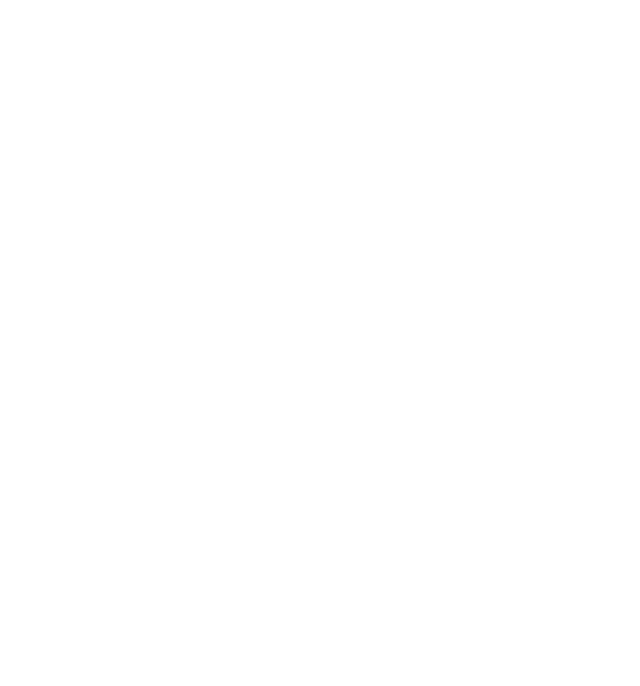
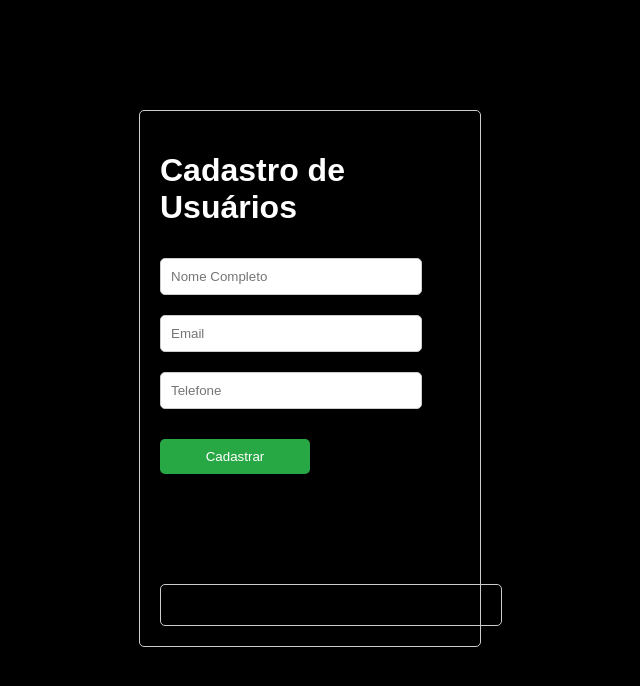
Before and after one commit to Orlando-Paulo99/Search-Person, a plain HTML site: page cadastro.html in a window 1280 px wide. Shown: the whole page, without its empty margins (330-970 px from the left). Drawn offline with Linux system fonts and the light colour scheme.

Commit message:
cadastro

```diff
--- a/cadastro.html
+++ b/cadastro.html
@@ -4,8 +4,61 @@
     <meta charset="UTF-8">
     <meta name="viewport" content="width=device-width, initial-scale=1.0">
     <title>Document</title>
+
+    <style>
+
+        body {
+            font-family: Arial, sans-serif;
+            background-color: #000;
+            color: #fff;
+
+        }
+        div {
+            width: 300px;
+            margin: 0 auto;
+            padding: 20px;
+            border: 1px solid #ccc;
+            border-radius: 5px;
+            position: relative;
+            margin-top: 110px;
+        }
+        input {
+            width: 80%;
+            padding: 10px;
+            margin: 10px 0;
+            border: 1px solid #ccc;
+            border-radius: 5px;
+        }
+
+        button {
+
+            width: 50%;
+            padding: 10px;
+            background-color: #28a745;
+            color: white;
+            border: none;
+            border-radius: 5px;
+            margin-top: 20px;
+            justify-content: center;
+
+        }
+        button:hover {
+            background-color: #218838;
+            cursor: pointer;
+        }
+    </style>
+
+
 </head>
 <body>
-
+    <div>
+        <h1>Cadastro de Usuários</h1>
+        <input type="text" placeholder="Nome Completo" id="nome">
+        <input type="text" placeholder="Email" id="email">
+        <input type="text" placeholder="Telefone" id="telefone">
+        <br>
+        <button id="cadastrar">Cadastrar</button>
+        <div id="mensagem"></div>
+    </div>
 </body>
 </html>
```
Also changed, not shown: script.js (added).
